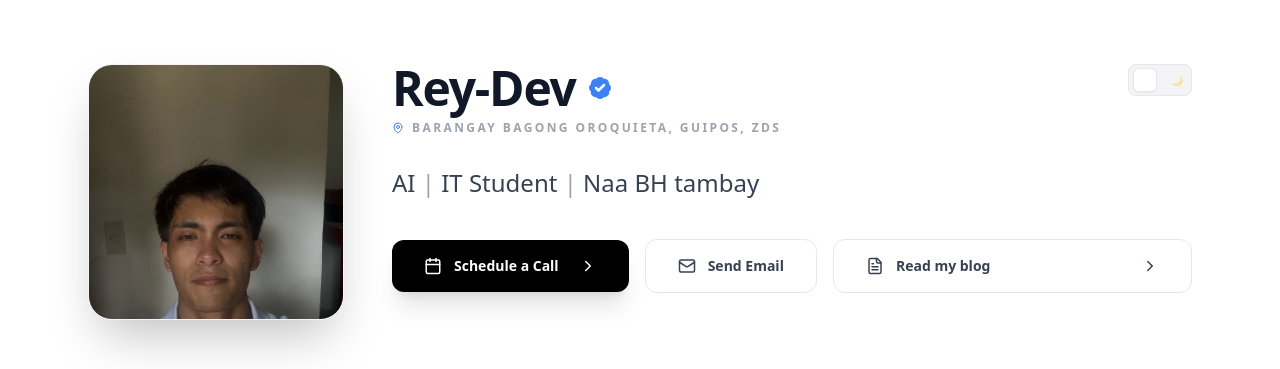
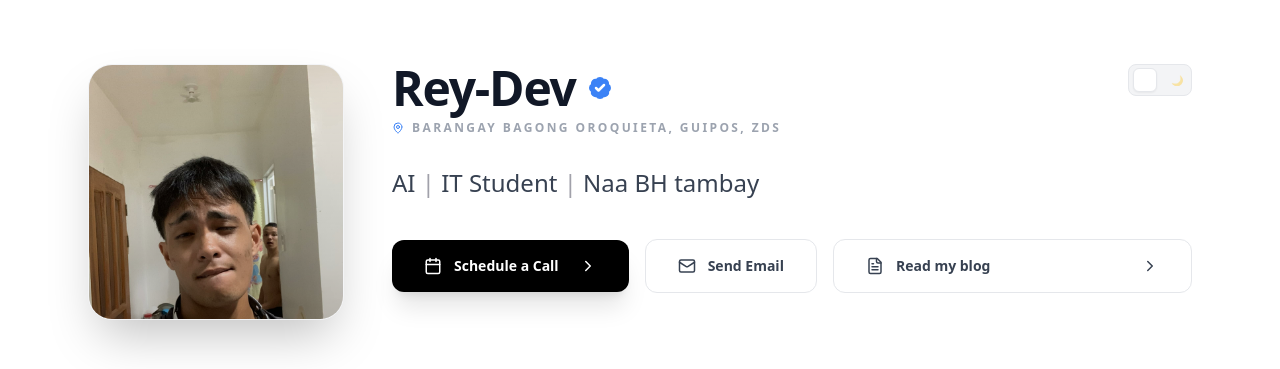
Before and after one commit to reymartrubio24-beep/PORTFOLIO, a React (Vite) app in the folder frontend/: page / in a window 1280 px wide. Shown: the top 369 px of the page. Built offline with nearby package versions, Linux system fonts and the light colour scheme; no server answers.

Commit message:
Update default mode profile picture to front2.jpg

```diff
--- a/frontend/src/components/Hero.jsx
+++ b/frontend/src/components/Hero.jsx
@@ -15,7 +15,7 @@ const Hero = () => {
           <AnimatePresence mode="wait">
             <motion.img
               key={isDark ? 'dark' : 'light'}
-              src={isDark ? '/back.jpg' : '/front.jpg'}
+              src={isDark ? '/back.jpg' : '/front2.jpg'}
               alt="Profile"
               className="w-full h-full object-cover object-top"
               style={{ imageRendering: 'high-quality', objectPosition: 'center top' }}
```
Also changed, not shown: frontend/public/front2.jpg (added).
